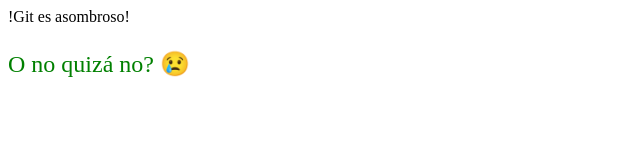
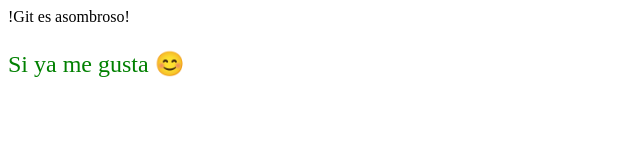
Before and after one commit to cjpachecop/NuevaPagina1994, a plain HTML site: page index.html in a window 1280 px wide. Shown: the full height of the page, 0-640 px from the left. Drawn offline with Linux system fonts and the light colour scheme.

Commit message:
Git me gusta

```diff
--- a/index.html
+++ b/index.html
@@ -9,6 +9,6 @@
 </head>
 <body>
     !Git es asombroso!
-    <p>O no quizá no? 😢</p>
+    <p>Si ya me gusta 😊</p>
 </body>
 </html>
```
